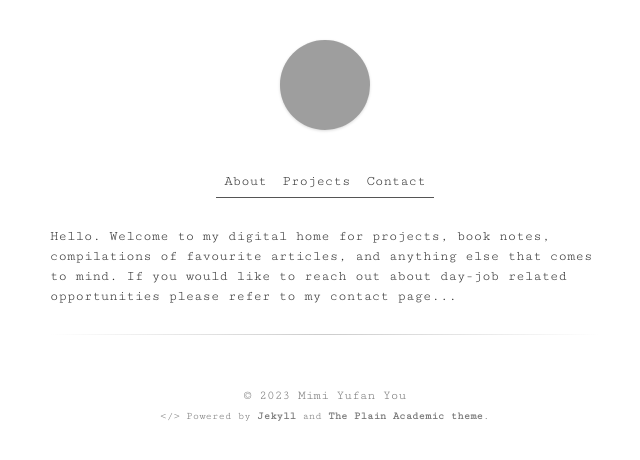
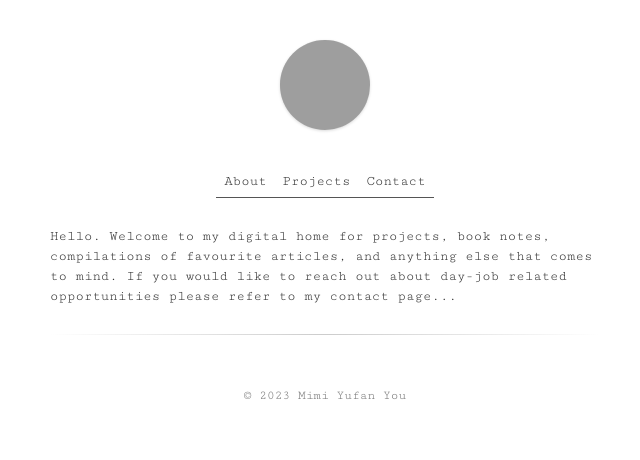
Before and after one commit to mimiyufanyou/mimiyufanyou.github.io, a Jekyll site: the page built from index.html, in a window 1280 px wide, cut to the strip 0-460 px from the top of the page. Shown: the whole strip, without its empty margins (315-955 px from the left). Built offline with Jekyll 4.4.1, drawn with Linux system fonts in a browser that asks for light colours; grey boxes are pictures that could not be loaded.

Commit message:
Update footer.html

```diff
--- a/_includes/footer.html
+++ b/_includes/footer.html
@@ -1,4 +1,3 @@
 <div class="footer">
   <span class="block">&copy; {{ site.time | date: '%Y' }} {{ site.author_name }}</span>
-  <span class="block"><small>&lt;/&gt; Powered by <a href="https://jekyllrb.com/">Jekyll</a> and <a href="https://github.com/brenov/the-plain-academic">The Plain Academic theme</a>.</small></span>
 </div>
```
